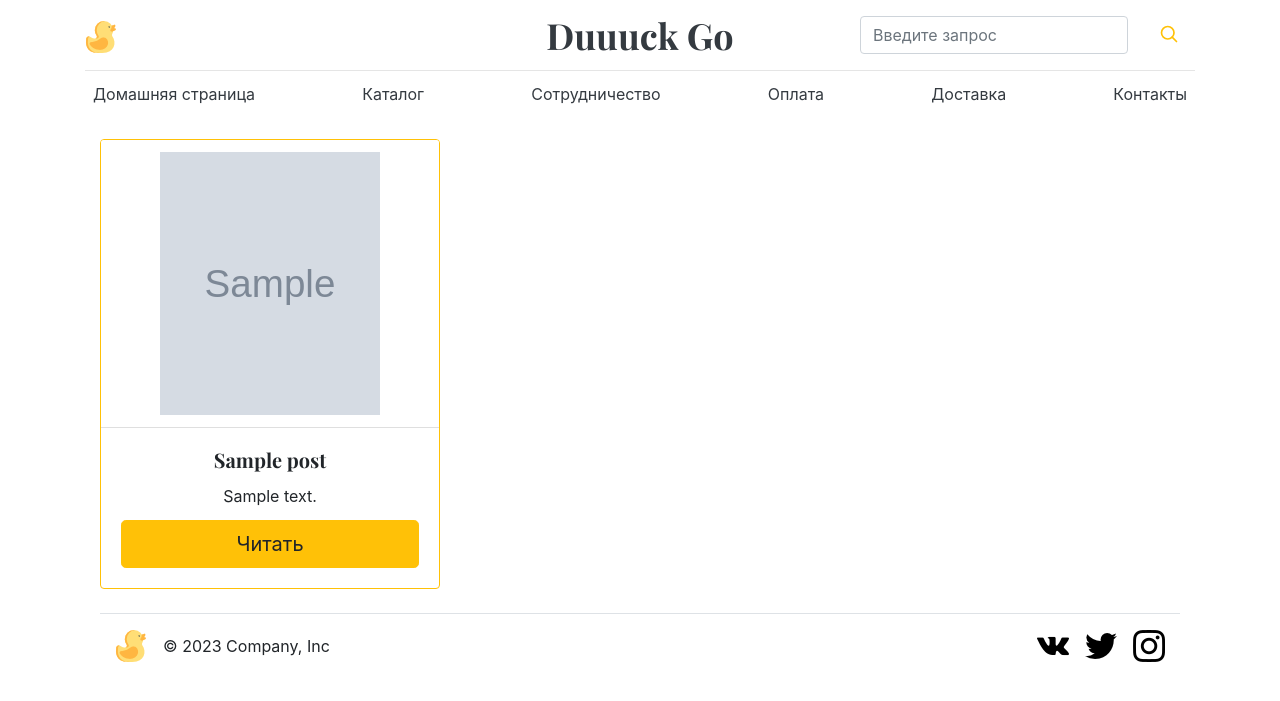
After one commit to Infuzoria/duck_shop, a Django app: page /posts/ in a window 1280 px wide. The commit adds this page. Shown: the top 701 px of the page. Run offline with Django 4.2, Linux system fonts and the light colour scheme; tables that the repository leaves empty hold one stand-in row (values such as "Sample post"); grey boxes marked "Sample" are stand-in pictures; some libraries are stand-ins or nearby versions.

Commit message:
Реализовали контроллер PostListView для просмотра всех постов

```diff
--- a/catalog/templates/create_post.html
+++ b/catalog/templates/create_post.html
@@ -8,8 +8,8 @@
                 <div class="card-header">
                     <h3>Создать пост</h3>
                 </div>
-                <div class="card-body" enctype="multipart/form-data">
-                    <form method="post">
+                <div class="card-body">
+                    <form method="post" enctype="multipart/form-data">
                         {% csrf_token %}
                         {{ form.as_p }}
                         <button type="submit" class="w-100 btn btn-lg btn-warning">Создать</button>
--- /dev/null
+++ b/catalog/templates/list_of_posts.html
@@ -0,0 +1,28 @@
+{% extends 'base.html' %}
+{% block content %}
+{% load custom %}
+
+<div class="container">
+
+    <div class="row">
+        {% for object in object_list%}
+        <div class="col-4 mt-3">
+            <div class="card border-warning rounded-3 shadow-sm">
+                <div class="card-header bg-white text-center">
+                    <img src="{% path_tag object.image %}" width="220" height="263" alt="">
+                </div>
+                <div class="card-body text-center">
+                    <div class="row justify-content-center">
+                        <h5 class="card-title">{{ object.title }}</h5>
+                    </div>
+                    <div class="row justify-content-center">
+                        <h7 class="card-title">{{ object.text|truncatechars:100 }}</h7>
+                    </div>
+                    <button type="submit" class="w-100 btn btn-lg btn-warning">Читать</button>
+                </div>
+            </div>
+        </div>
+        {% endfor %}
+    </div>
+</div>
+{% endblock %}
--- a/catalog/urls.py
+++ b/catalog/urls.py
@@ -1,5 +1,5 @@
 from django.urls import path
-from catalog.views import ProductListView, RequestCreateView, ProductDetailView, PostCreateView
+from catalog.views import ProductListView, RequestCreateView, ProductDetailView, PostCreateView, PostListView
 
 app_name = 'catalog'
 
@@ -7,6 +7,6 @@ urlpatterns = [
     path('', ProductListView.as_view(), name='home_page'),
     path('contacts/', RequestCreateView.as_view()),
     path('create_post/', PostCreateView.as_view(), name='create_post'),
-    #path('product/', product),
+    path('posts/', PostListView.as_view(), name="list_of_posts"),
     path('product/<int:pk>/', ProductDetailView.as_view(), name='product'),
 ]
--- a/catalog/views.py
+++ b/catalog/views.py
@@ -38,3 +38,8 @@ class PostCreateView(CreateView):
     template_name = 'create_post.html'
     fields = ('title', 'text', 'image', 'date')
     success_url = '/'
+
+
+class PostListView(ListView):
+    model = Post
+    template_name = 'list_of_posts.html'
```
